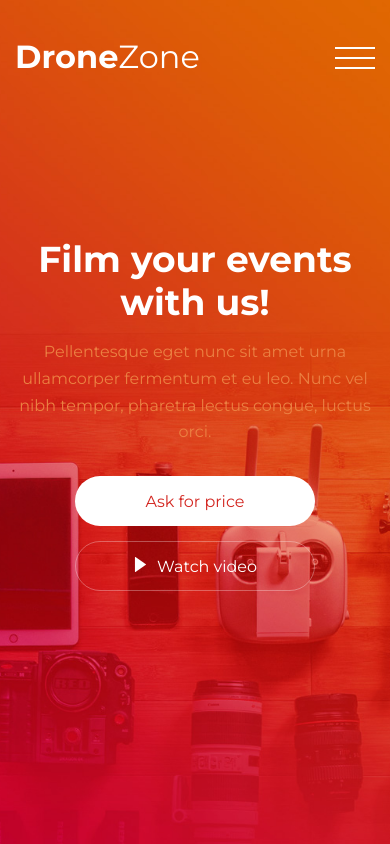
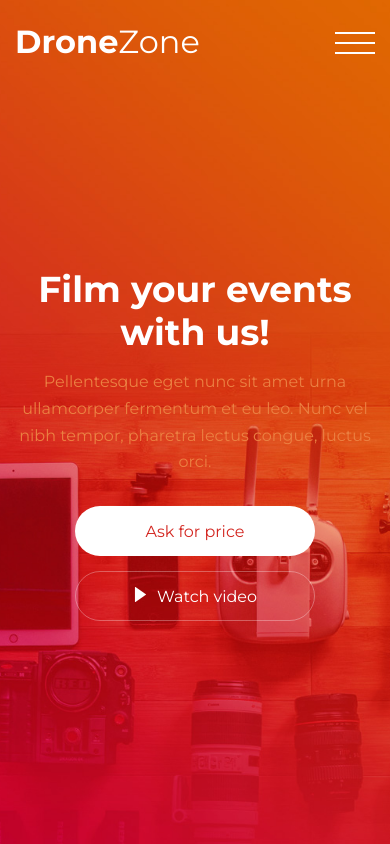
Before and after one commit to TerrylBrown/dronezone, a website: page index.html in a window 390 px wide. Shown: the top 844 px of the page. Drawn offline with Linux system fonts and the light colour scheme.

Commit message:
Mobile Updates

```diff
--- a/scss/layout/_header.scss
+++ b/scss/layout/_header.scss
@@ -4,7 +4,11 @@
 	top: 0;
 	left: 0;
 	right: 0;
-	padding-top: rem-calc(30px);
+	padding-top: rem-calc(15px);
+
+	@include breakpoint(sm) {
+		padding-top: rem-calc(30px);
+	}
 }
 
 .primary-header__row {
--- a/scss/layout/_hero.scss
+++ b/scss/layout/_hero.scss
@@ -7,6 +7,7 @@
 
 .hero__content {
 	position: absolute;
+	margin-top: rem-calc(30px);
 	top: 50%;
 	left: 50%;
 	transform: translate(-50%, -50%);
```
Also changed, not shown: css/app.css, 1 other file.
